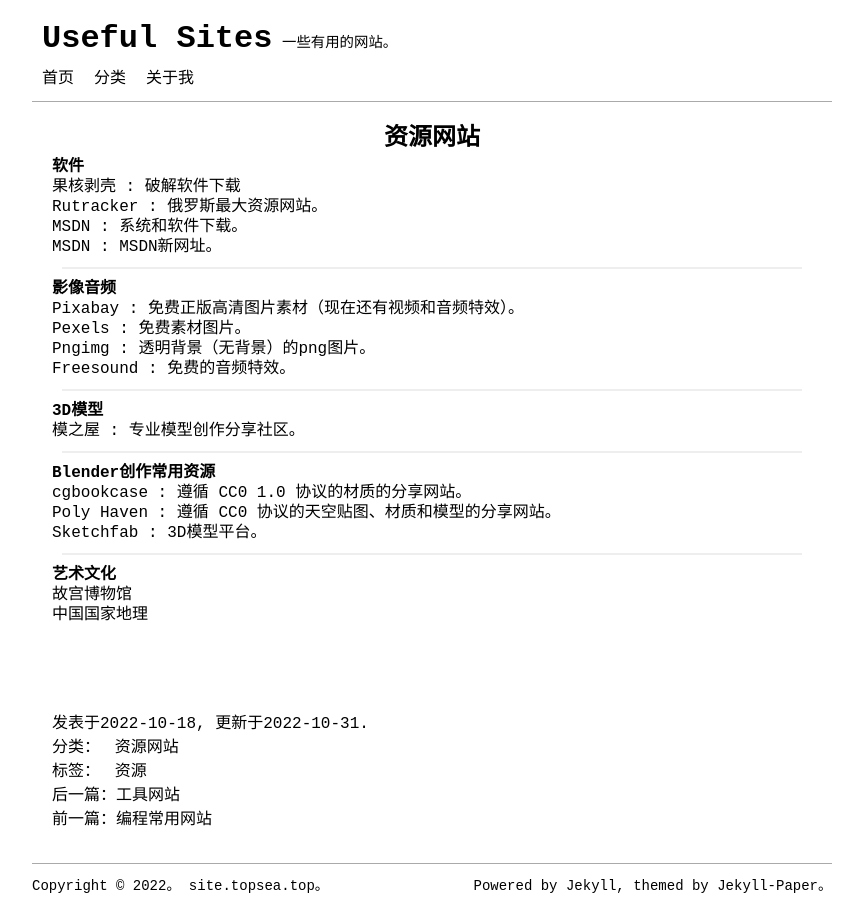
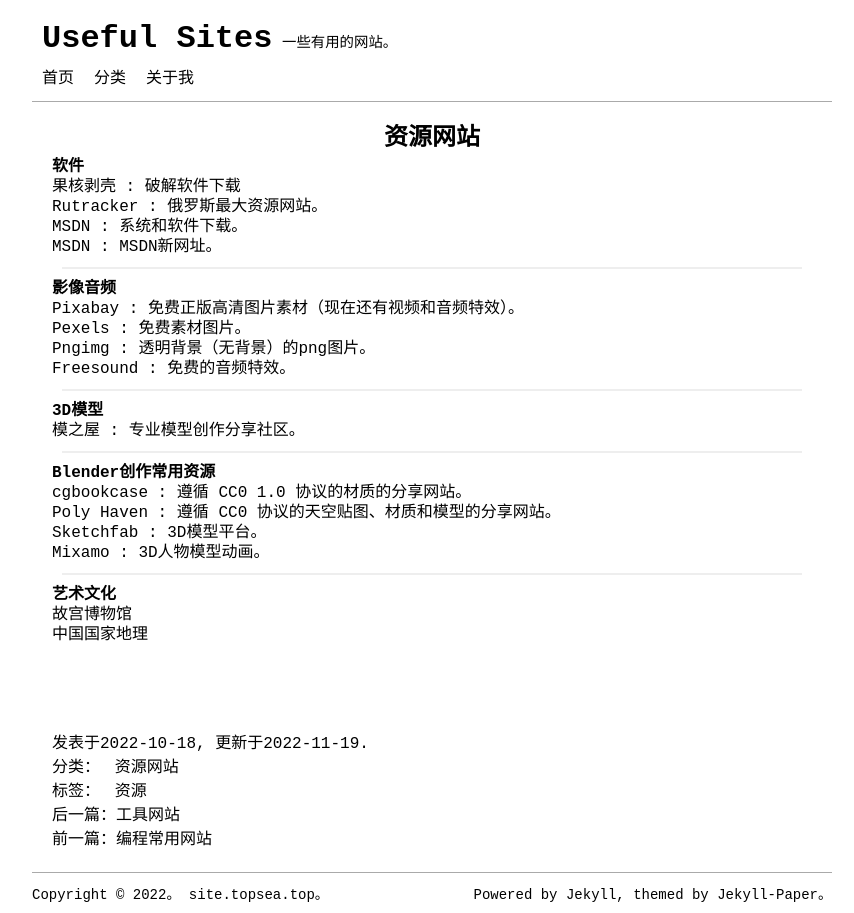
Before and after one commit to TopSea/Useful_Sites, a Jekyll site: the page built from _posts/2022-10-18-资源网站.markdown, in a window 1280 px wide. Shown: the whole page, without its empty margins (208-1062 px from the left). Built offline with Jekyll 4.4.1, drawn with Linux system fonts in a browser that asks for light colours.

Commit message:
添加了一些网站。

```diff
--- a/_posts/2022-10-18-资源网站.markdown
+++ b/_posts/2022-10-18-资源网站.markdown
@@ -2,7 +2,7 @@
 layout: post
 title:  "资源网站"
 date:   2022-10-18
-last_modified_at: 2022-10-31
+last_modified_at: 2022-11-19
 categories: [资源网站]
 tags: [资源]
 ---
@@ -31,6 +31,7 @@ ___
 [cgbookcase][cgbookcase]{:target="_blank"} : 遵循 CC0 1.0 协议的材质的分享网站。
 [Poly Haven][polyhaven]{:target="_blank"} : 遵循 CC0 协议的天空贴图、材质和模型的分享网站。
 [Sketchfab][sketchfab]{:target="_blank"} : 3D模型平台。
+[Mixamo][mixamo]{:target="_blank"} : 3D人物模型动画。
 
 ___
 
@@ -53,3 +54,4 @@ ___
 [sketchfab]: https://sketchfab.com/
 [dpm]: https://www.dpm.org.cn/Home.html
 [dili360]: http://m.dili360.com/
+[mixamo]: https://www.mixamo.com/#/
```
